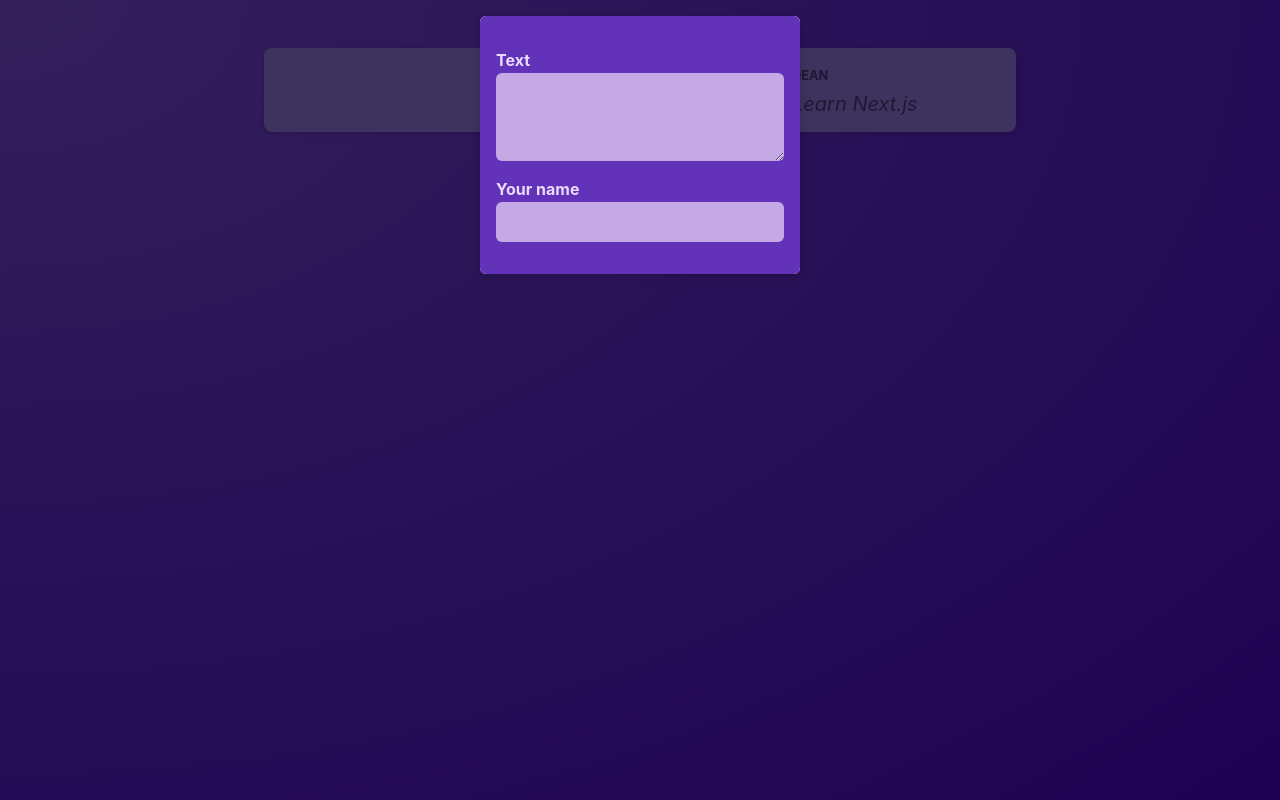
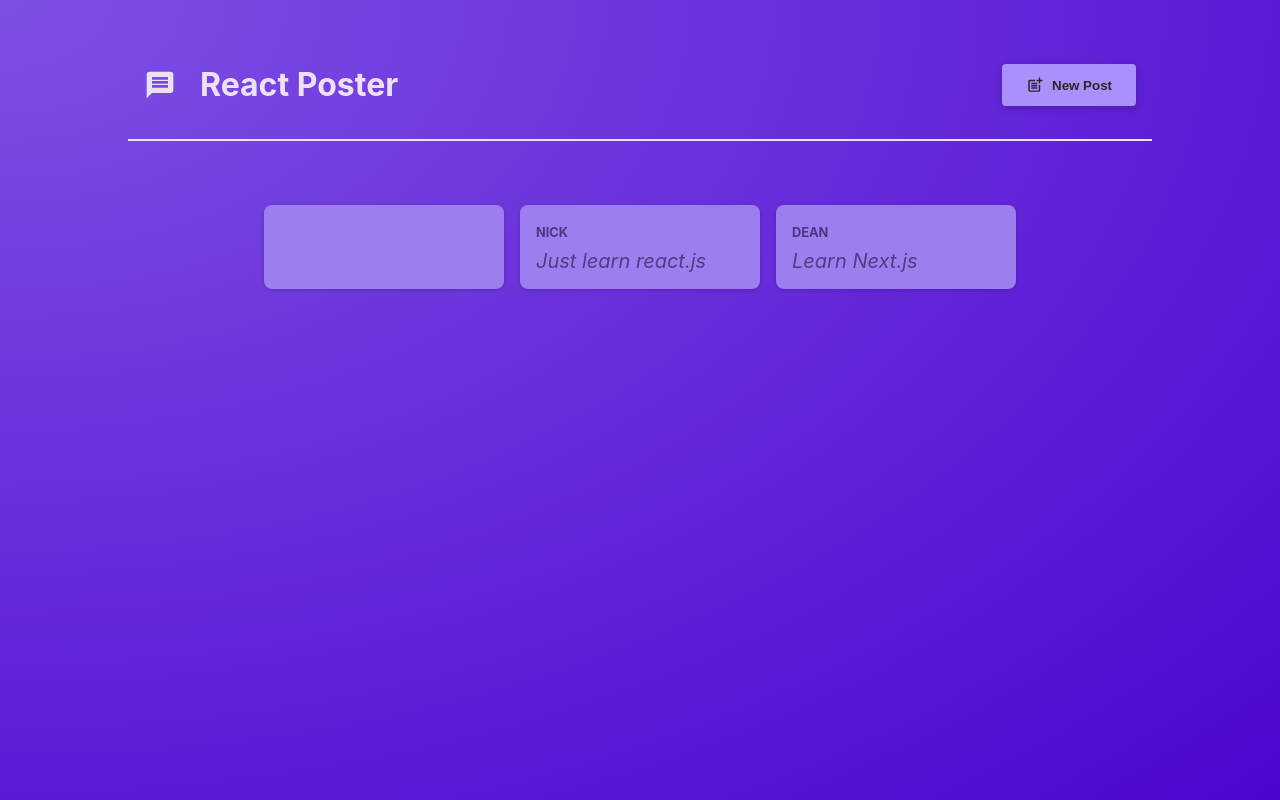
Before and after one commit to ToryOstr/udemy_next_js, a React (Vite) app in the folder vite-project/: page / in a window 1280 px wide. Built offline with nearby package versions, Linux system fonts and the light colour scheme.

Commit message:
update modal show / hide logic

```diff
--- a/vite-project/src/App.jsx
+++ b/vite-project/src/App.jsx
@@ -1,10 +1,27 @@
+import { useState } from "react";
 import PostsList from "./components/PostsList";
+import MainHeader from "./components/MainHeader";
+function App() {
+  const [modalIsVisible, setModalIsVisible] = useState(false);
 
-function App() {
+  function showModalHandler() {
+    setModalIsVisible(true);
+  }
+
+  function hideModalHandler() {
+    setModalIsVisible(false);
+  }
+
   return (
-    <main>
-      <PostsList/>
-    </main>
+    <>
+      <MainHeader onCreatePost={showModalHandler} />
+      <main>
+        <PostsList
+          isPosting={modalIsVisible}
+          onStopPosting={hideModalHandler}
+        />
+      </main>
+    </>
   );
 }
 
--- a/vite-project/src/components/MainHeader.jsx
+++ b/vite-project/src/components/MainHeader.jsx
@@ -1,16 +1,16 @@
 import { MdPostAdd, MdMessage } from "react-icons/md";
 
-import classes from "./MainHeader.module.css";
+import styles from "./MainHeader.module.css";
 
 function MainHeader({ onCreatePost }) {
   return (
-    <header className={classes.header}>
-      <h1 className={classes.logo}>
+    <header className={styles.header}>
+      <h1 className={styles.logo}>
         <MdMessage />
         React Poster
       </h1>
       <p>
-        <button className={classes.button} onClick={onCreatePost}>
+        <button className={styles.button} onClick={onCreatePost}>
           <MdPostAdd size={18} />
           New Post
         </button>
--- a/vite-project/src/components/PostsList.jsx
+++ b/vite-project/src/components/PostsList.jsx
@@ -4,14 +4,9 @@ import NewPost from "./NewPost";
 import Modal from "./Modal";
 import styles from "./PostsList.module.css";
 
-export default function PostsList() {
+export default function PostsList({isPosting, onStopPosting}) {
   const [enteredtext, setEnteredText] = useState("");
   const [enteredAuthor, setEnteredAuthor] = useState("");
-  const [modalIsVisible, setModalIsVisible] = useState(true);
-
-  function hideModalHandler() {
-    setModalIsVisible(false);
-  }
 
   function textChangeHandler() {
     setEnteredText(event.target.value);
@@ -22,8 +17,8 @@ export default function PostsList() {
   }
   return (
     <>
-      {modalIsVisible && (
-        <Modal onClose={hideModalHandler}>
+      {isPosting && (
+        <Modal onClose={onStopPosting}>
           <NewPost
             onTextChange={textChangeHandler}
             onAuthorChange={authorChangeHandler}
```
